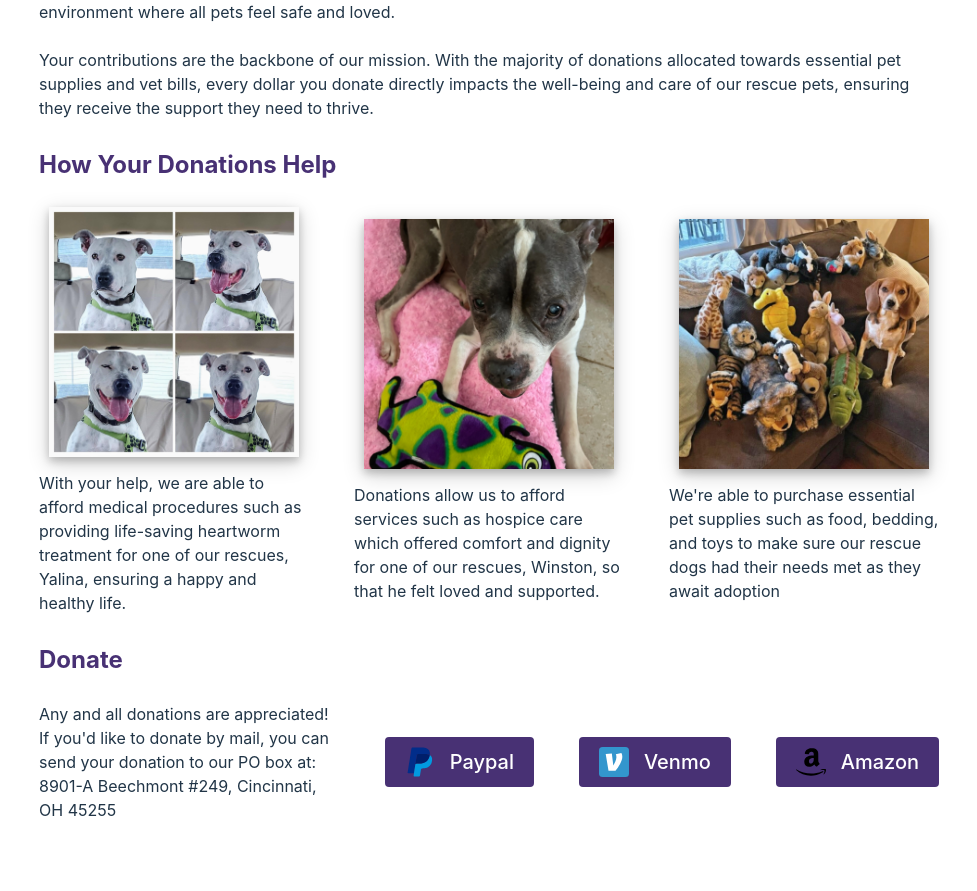
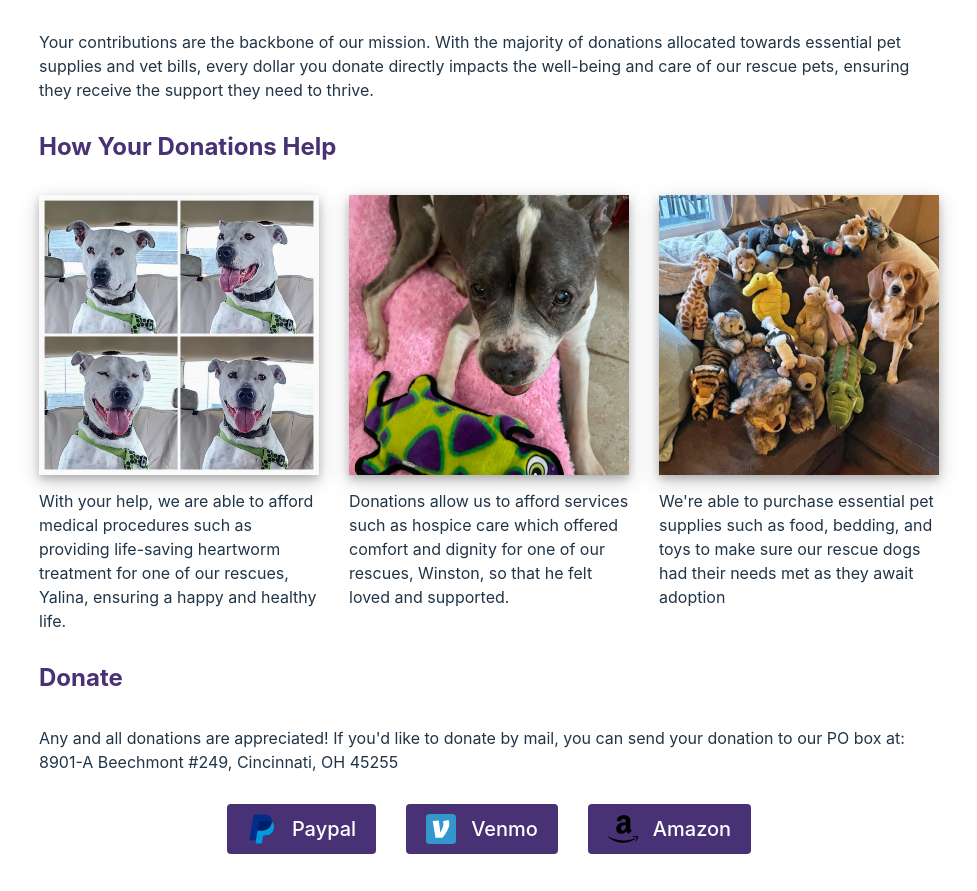
Before and after one commit to JackUhl/Paws_UI, a React (Vite) app: page /Donate in a window 1280 px wide. Shown: the part 543-1434 px from the top of the page, without its empty margins (151-1128 px from the left). Before the commit the page ends 1392 px from the top, so only its background shows below. Built offline with nearby package versions, Linux system fonts and the light colour scheme.

Commit message:
Fix flexbox issues

```diff
--- a/src/components/RouteButtonComponent/LinkButtonComponent.css
+++ b/src/components/RouteButtonComponent/LinkButtonComponent.css
@@ -19,7 +19,7 @@
     height: 30px;
 }
 
-.flexRow {
+.buttonRow {
     display: flex;
     flex-direction: row;
     align-items: center;
--- a/src/components/RouteButtonComponent/LinkButtonComponent.tsx
+++ b/src/components/RouteButtonComponent/LinkButtonComponent.tsx
@@ -7,7 +7,7 @@ export default function LinkButtonComponent(props: ILinkButtonComponent) {
     return (
         <>
             <Link to={props.route} target={props.linksToInternalRoute ? "_self" : "_blank"}>
-                <div className='buttonContainer flexRow'>
+                <div className='buttonContainer buttonRow'>
                     {props.imgPath != '' && <img src={props.imgPath} className='buttonImage'/>}
                     <p className='buttonText'>{props.text}</p>
                 </div>
--- a/src/components/TitleBannerComponent/TitleBannerComponent.css
+++ b/src/components/TitleBannerComponent/TitleBannerComponent.css
@@ -1,6 +1,6 @@
 .titleContainer {
     width: 100%;
-    height: 30vh;
+    height: 200px;
     display: flex;
     justify-content: center;
     background-color: #483174;
--- a/src/pages/Donate/Donate.css
+++ b/src/pages/Donate/Donate.css
@@ -2,10 +2,11 @@
     max-width: 900px;
     margin-left: auto;
     margin-right: auto;
+    padding: 10px;
 }
 
 .contentBox {
-    row-gap: 3vh;
+    row-gap: 30px;
     margin-top: 3%;
     margin-bottom: 3%;
 }
@@ -27,9 +28,14 @@
     align-items: center;
 }
 
+.alignStart {
+    align-items: start;
+}
+
 .flexRow {
     display: flex;
     flex-direction: row;
+    gap: 30px;
 }
 
 .flexColumn {
@@ -41,16 +47,19 @@
     gap: 5%;
 }
 
+.spaceAround {
+    justify-content: space-around;
+}
+
+.flexWrap {
+    flex-wrap: wrap;
+}
+
 .donateExamplesRow {
-    width: 33%;
+    width: 280px;
 }
 
 .donateExampleImage {
-    width: 250px;
     margin-bottom: 5%;
     box-shadow: 0 4px 8px 0 rgba(0, 0, 0, 0.2), 0 6px 20px 0 rgba(0, 0, 0, 0.19);
 }
-
-.donateArea {
-    width: 40%;
-}
--- a/src/pages/Donate/Donate.tsx
+++ b/src/pages/Donate/Donate.tsx
@@ -23,16 +23,16 @@ export default function Donate() {
                 </div>
                 <div className='flexColumn contentBox'>
                     <h2>How Your Donations Help</h2>
-                    <div className='flexRow flexGap'>
-                        <div className='flexColumn alignCenter donateExamplesRow'>
+                    <div className='flexRow spaceAround flexWrap alignStart'>
+                        <div className='flexColumn donateExamplesRow'>
                             <img src={yalina} alt="yalina" className='donateExampleImage' />
                             <p>With your help, we are able to afford medical procedures such as providing life-saving heartworm treatment for one of our rescues, Yalina, ensuring a happy and healthy life.</p>
                         </div>
-                        <div className='flexColumn alignCenter donateExamplesRow'>
+                        <div className='flexColumn donateExamplesRow'>
                             <img src={winston} alt="winston" className='donateExampleImage' />
                             <p>Donations allow us to afford services such as hospice care which offered comfort and dignity for one of our rescues, Winston, so that he felt loved and supported.</p>
                         </div>
-                        <div className='flexColumn alignCenter donateExamplesRow'>
+                        <div className='flexColumn donateExamplesRow'>
                             <img src={dogToys} alt="dog toys" className='donateExampleImage' />
                             <p>We're able to purchase essential pet supplies such as food, bedding, and toys to make sure our rescue dogs had their needs met as they await adoption</p>
                         </div>
@@ -40,8 +40,8 @@ export default function Donate() {
                 </div>
                 <div className='flexColumn contentBox'>
                     <h2>Donate</h2>
-                    <div className='flexRow alignCenter flexGap'>
-                        <p className='donateArea'>Any and all donations are appreciated! If you'd like to donate by mail, you can send your donation to our PO box at: 8901-A Beechmont #249, Cincinnati, OH 45255</p>
+                    <p>Any and all donations are appreciated! If you'd like to donate by mail, you can send your donation to our PO box at: 8901-A Beechmont #249, Cincinnati, OH 45255</p>
+                    <div className='flexRow justifyCenter alignCenter flexWrap'>
                         <LinkButtonComponent
                             linksToInternalRoute={false}
                             route={PaypalUrl}
```
